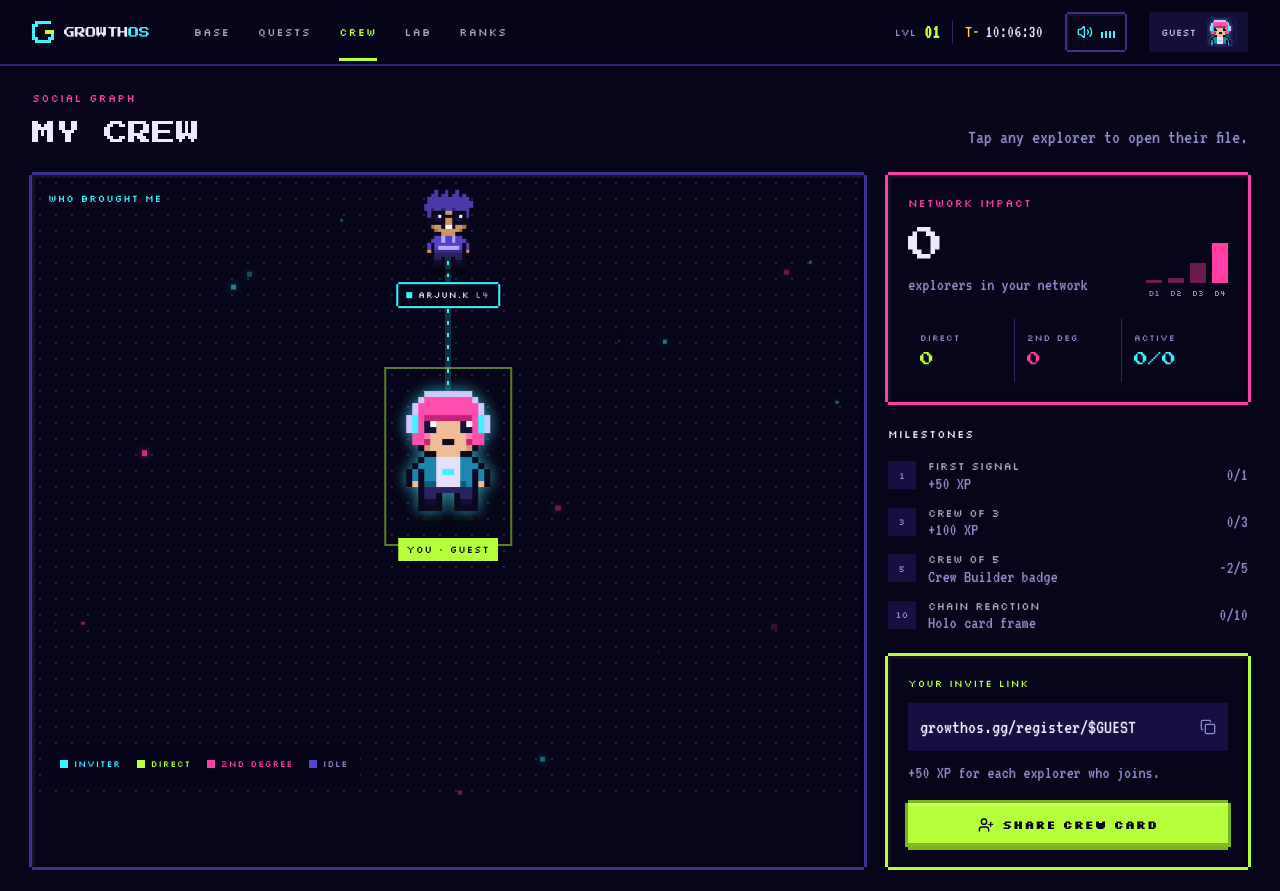
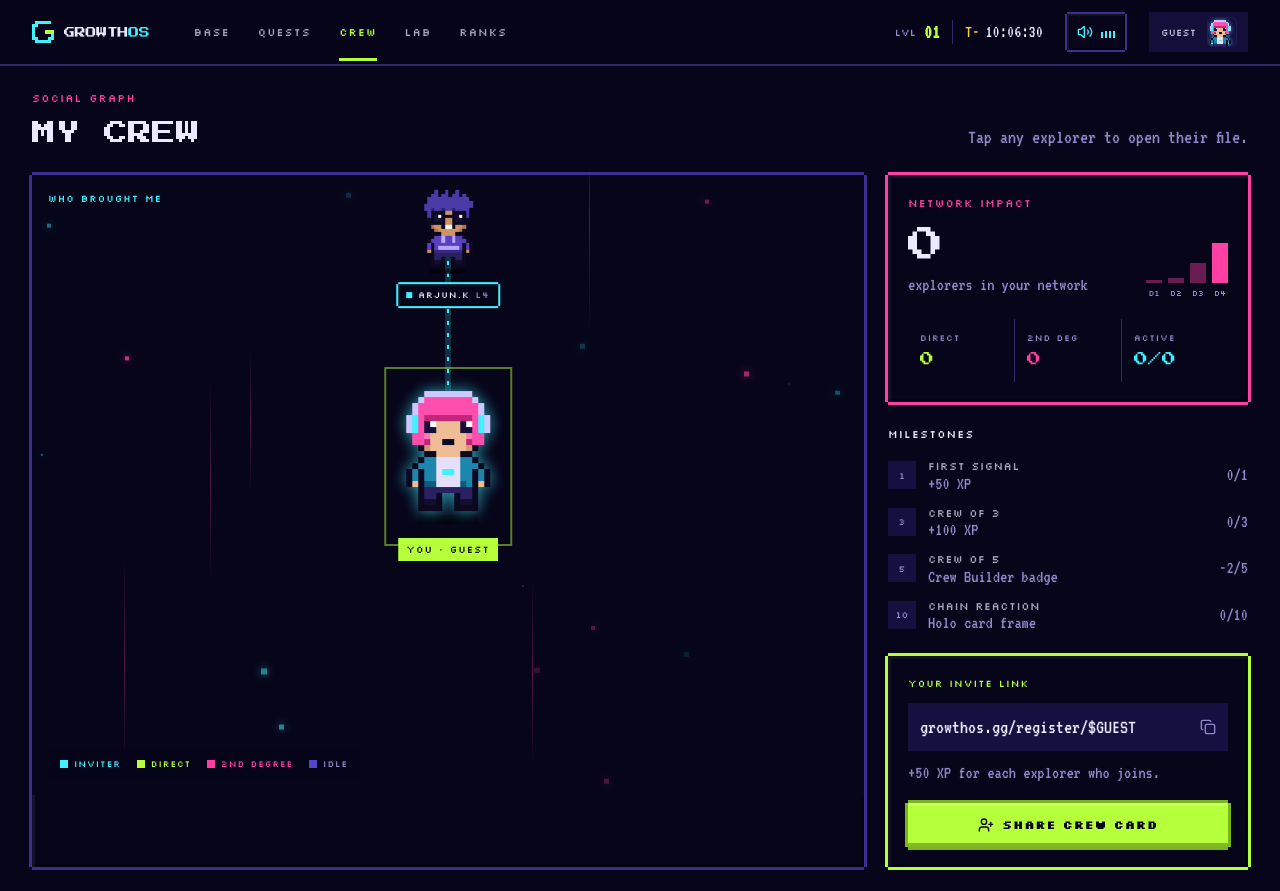
Before and after one commit to Srinidhi-070/nxtwave-growthos, a Next.js app: page /crew in a window 1280 px wide. Built offline with nearby package versions, Linux system fonts and the light colour scheme.

Commit message:
feat(ui): add varied thematic animated backgrounds for student pages and fix particle infinite loop

```diff
--- a/src/app/(student)/campus/page.tsx
+++ b/src/app/(student)/campus/page.tsx
@@ -6,7 +6,7 @@ import { PixelPanel } from '@/components/pixel/PixelPanel';
 import { CrtOverlay } from '@/components/pixel/CrtOverlay';
 import { PixelParticles } from '@/components/pixel/PixelParticles';
 import { PixelBadge } from '@/components/pixel/PixelBadge';
-import { CyberGrid } from '@/components/pixel/CyberGrid';
+import { RadarSweepBG } from '@/components/pixel/RadarSweepBG';
 import Link from 'next/link';
 
 const CAMPUS_LOCATIONS = [
@@ -23,7 +23,7 @@ export default function CampusWorld() {
     <div className="relative min-h-[calc(100vh-64px)] bg-void overflow-hidden select-none">
       {/* BACKGROUND */}
       <div className="absolute inset-0 z-0">
-        <CyberGrid />
+        <RadarSweepBG />
         <CrtOverlay sweep />
         <PixelParticles count={30} colors={['#3ef2ff', '#b6ff3b']} rise={30} />
       </div>
--- a/src/app/(student)/crew/page.tsx
+++ b/src/app/(student)/crew/page.tsx
@@ -5,6 +5,7 @@ import { PixelPanel } from '@/components/pixel/PixelPanel';
 import { PixelButton } from '@/components/pixel/PixelButton';
 import { PixelCharacter } from '@/components/pixel/PixelCharacter';
 import { PixelParticles } from '@/components/pixel/PixelParticles';
+import { DataStreamBG } from '@/components/pixel/DataStreamBG';
 import { CrewMemberPanel } from '@/components/crew/CrewMemberPanel';
 import { usePlayer } from '@/contexts/PlayerContext';
 import { CREW, CREW_MILESTONES, INVITER, type CrewMember } from '@/data/crew';
@@ -61,6 +62,7 @@ export default function MyCrew() {
         <PixelPanel className="overflow-x-auto bg-void p-0">
           <div className="relative h-[620px] min-w-[760px] overflow-hidden">
             <div className="dot-grid absolute inset-0" aria-hidden />
+            <DataStreamBG />
             <PixelParticles count={16} colors={['#ff3fa4', '#3ef2ff']} rise={30} />
             <svg className="absolute inset-0 h-full w-full" viewBox="0 0 100 100" preserveAspectRatio="none" aria-hidden>
               {edges.map((e) => {
--- a/src/app/(student)/quests/page.tsx
+++ b/src/app/(student)/quests/page.tsx
@@ -10,7 +10,7 @@ import { PixelQuestNode } from '@/components/pixel/PixelQuestNode';
 import { PixelParticles } from '@/components/pixel/PixelParticles';
 import { CrtOverlay } from '@/components/pixel/CrtOverlay';
 import { usePlayer } from '@/contexts/PlayerContext';
-import { CyberGrid } from '@/components/pixel/CyberGrid';
+import { StarfieldBG } from '@/components/pixel/StarfieldBG';
 import { QUESTS } from '@/data/quests';
 import { useRouter } from 'next/navigation';
 
@@ -90,7 +90,7 @@ export default function QuestWorld() {
       <div className="mt-6 grid gap-6 xl:grid-cols-[1fr_340px]">
         <div className="px-frame overflow-x-auto bg-void [--b:#3b2f8f]">
           <div className="relative aspect-[16/9] min-w-[960px]">
-            <CyberGrid />
+            <StarfieldBG />
             <div className="absolute inset-0 bg-void/35" />
             <PixelParticles count={18} rise={30} />
             <svg className="absolute inset-0 h-full w-full" viewBox="0 0 100 100" preserveAspectRatio="none" aria-hidden>
--- a/src/app/(student)/workshop/page.tsx
+++ b/src/app/(student)/workshop/page.tsx
@@ -8,7 +8,7 @@ import { PixelParticles } from '@/components/pixel/PixelParticles';
 import { CrtOverlay } from '@/components/pixel/CrtOverlay';
 import { TypeLine } from '@/components/pixel/TypeLine';
 import { pad2, useCountdown } from '@/hooks/useCountdown';
-import { CyberGrid } from '@/components/pixel/CyberGrid';
+import { DataStreamBG } from '@/components/pixel/DataStreamBG';
 
 const READY = [
   { label: 'Seat reserved', done: true },
@@ -38,7 +38,7 @@ export default function WorkshopCountdown() {
           transition={{ duration: 1.5, ease: 'easeOut' }}
           className="absolute inset-0"
         >
-          <CyberGrid />
+          <DataStreamBG />
         </motion.div>
         <PixelParticles />
         <CrtOverlay />
--- /dev/null
+++ b/src/components/pixel/DataStreamBG.tsx
@@ -0,0 +1,35 @@
+'use client';
+import { motion } from 'framer-motion';
+
+export function DataStreamBG() {
+  const streams = Array.from({ length: 20 }).map((_, i) => ({
+    id: i,
+    x: (i * 5) + Math.random() * 2,
+    delay: Math.random() * -5,
+    duration: Math.random() * 3 + 4,
+    height: Math.random() * 30 + 20,
+  }));
+
+  return (
+    <div className="absolute inset-0 z-0 overflow-hidden bg-void pointer-events-none" aria-hidden="true">
+      {streams.map((s) => (
+        <motion.div
+          key={s.id}
+          className="absolute top-0 w-px bg-gradient-to-b from-transparent via-magenta to-transparent"
+          style={{
+            left: `${s.x}%`,
+            height: `${s.height}%`,
+            opacity: 0.3
+          }}
+          animate={{ y: ['-100vh', '100vh'] }}
+          transition={{
+            duration: s.duration,
+            repeat: Infinity,
+            delay: s.delay,
+            ease: "linear"
+          }}
+        />
+      ))}
+    </div>
+  );
+}
--- /dev/null
+++ b/src/components/pixel/HexGridBG.tsx
@@ -0,0 +1,28 @@
+'use client';
+import { motion } from 'framer-motion';
+
+export function HexGridBG() {
+  // We'll create a simple CSS repeating linear gradient that looks like a honeycomb
+  return (
+    <div className="absolute inset-0 z-0 overflow-hidden bg-void pointer-events-none" aria-hidden="true">
+      <motion.div
+        className="absolute inset-0 opacity-20"
+        style={{
+          backgroundImage: `
+            linear-gradient(30deg, #ff3fa4 12%, transparent 12.5%, transparent 87%, #ff3fa4 87.5%, #ff3fa4),
+            linear-gradient(150deg, #ff3fa4 12%, transparent 12.5%, transparent 87%, #ff3fa4 87.5%, #ff3fa4),
+            linear-gradient(30deg, #ff3fa4 12%, transparent 12.5%, transparent 87%, #ff3fa4 87.5%, #ff3fa4),
+            linear-gradient(150deg, #ff3fa4 12%, transparent 12.5%, transparent 87%, #ff3fa4 87.5%, #ff3fa4),
+            linear-gradient(60deg, #ff3fa477 25%, transparent 25.5%, transparent 75%, #ff3fa477 75%, #ff3fa477),
+            linear-gradient(60deg, #ff3fa477 25%, transparent 25.5%, transparent 75%, #ff3fa477 75%, #ff3fa477)
+          `,
+          backgroundSize: '40px 70px',
+          backgroundPosition: '0 0, 0 0, 20px 35px, 20px 35px, 0 0, 20px 35px'
+        }}
+        animate={{ y: [0, 70] }}
+        transition={{ duration: 10, repeat: Infinity, ease: "linear" }}
+      />
+      <div className="absolute inset-0 bg-gradient-to-t from-void via-void/50 to-transparent" />
+    </div>
+  );
+}
--- a/src/components/pixel/PixelParticles.tsx
+++ b/src/components/pixel/PixelParticles.tsx
@@ -21,7 +21,7 @@ export function PixelParticles({ count = 15, colors = ['#3ef2ff'], rise = 500 }:
       c: colors[i % colors.length]
     }));
     setParticles(p);
-  }, [count, colors]);
+  }, [count, colors.join(',')]);
 
   if (!particles.length) return null;
 
--- /dev/null
+++ b/src/components/pixel/RadarSweepBG.tsx
@@ -0,0 +1,31 @@
+'use client';
+import { motion } from 'framer-motion';
+
+export function RadarSweepBG() {
+  return (
+    <div className="absolute inset-0 z-0 overflow-hidden bg-void pointer-events-none" aria-hidden="true">
+      <div className="absolute left-1/2 top-1/2 -translate-x-1/2 -translate-y-1/2 w-[800px] h-[800px]">
+        {/* Concentric circles */}
+        <div className="absolute inset-0 rounded-full border border-lime/10" />
+        <div className="absolute inset-[15%] rounded-full border border-lime/20" />
+        <div className="absolute inset-[30%] rounded-full border border-lime/10" />
+        <div className="absolute inset-[45%] rounded-full border border-lime/20" />
+
+        {/* Crosshairs */}
+        <div className="absolute left-1/2 top-0 bottom-0 w-px bg-lime/10 -translate-x-1/2" />
+        <div className="absolute top-1/2 left-0 right-0 h-px bg-lime/10 -translate-y-1/2" />
+
+        {/* Radar Sweep */}
+        <motion.div
+          animate={{ rotate: 360 }}
+          transition={{ duration: 4, repeat: Infinity, ease: "linear" }}
+          className="absolute inset-0 rounded-full"
+          style={{
+            background: 'conic-gradient(from 0deg, transparent 70%, rgba(182, 255, 59, 0.1) 100%)',
+          }}
+        />
+      </div>
+      <div className="absolute inset-0 bg-[radial-gradient(circle_at_center,transparent_0%,#050214_70%)]" />
+    </div>
+  );
+}
--- /dev/null
+++ b/src/components/pixel/StarfieldBG.tsx
@@ -0,0 +1,41 @@
+'use client';
+import { motion } from 'framer-motion';
+
+export function StarfieldBG() {
+  const stars = Array.from({ length: 50 }).map((_, i) => ({
+    id: i,
+    x: Math.random() * 100,
+    y: Math.random() * 100,
+    size: Math.random() * 3 + 1,
+    duration: Math.random() * 3 + 2,
+    delay: Math.random() * 2,
+  }));
+
+  return (
+    <div className="absolute inset-0 z-0 overflow-hidden bg-void pointer-events-none" aria-hidden="true">
+      {stars.map((s) => (
+        <motion.div
+          key={s.id}
+          className="absolute rounded-full bg-cyan/40"
+          style={{
+            left: `${s.x}%`,
+            top: `${s.y}%`,
+            width: s.size,
+            height: s.size,
+          }}
+          animate={{
+            opacity: [0.1, 0.8, 0.1],
+            scale: [1, 1.5, 1],
+          }}
+          transition={{
+            duration: s.duration,
+            repeat: Infinity,
+            delay: s.delay,
+            ease: "easeInOut",
+          }}
+        />
+      ))}
+      <div className="absolute inset-0 bg-gradient-to-t from-void via-transparent to-void/50" />
+    </div>
+  );
+}
```
